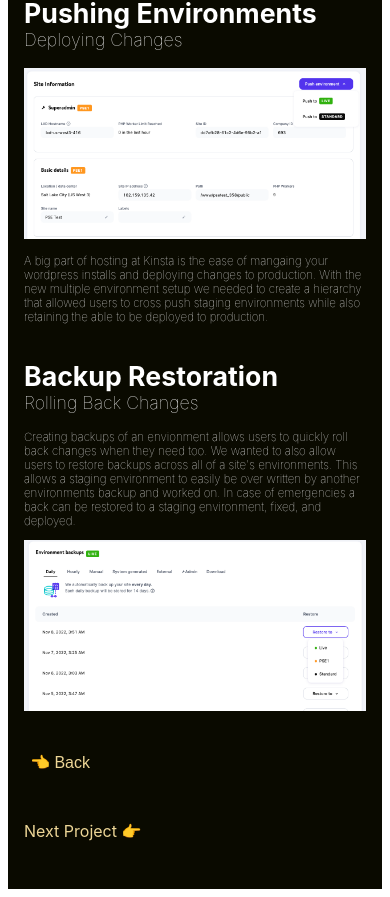
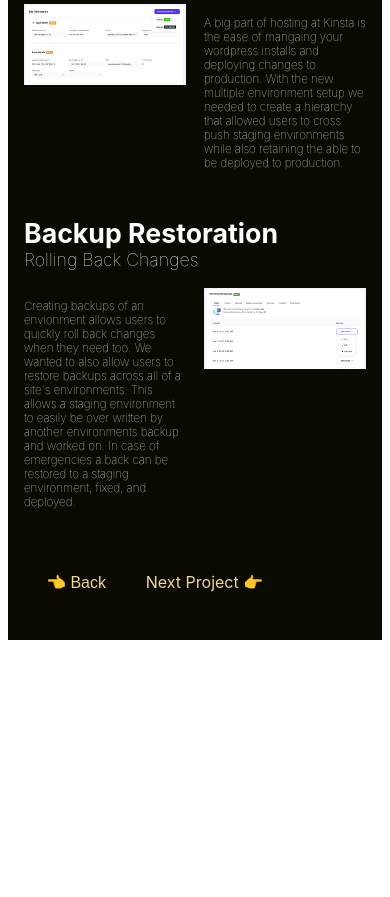
Before and after one commit to hyfyn/hyfyn, a Next.js app: page /projects/kinsta-premium-environments in a window 390 px wide. Shown: the part 935-1832 px from the top of the page. After the commit the page ends 1583 px from the top, so only its background shows below. Built offline with nearby package versions, Linux system fonts and the light colour scheme; what emotion-normalize would draw is missing.

Commit message:
feat: adds responsive prop to grid

```diff
--- a/src/app/components/atoms/grid/styles/index.ts
+++ b/src/app/components/atoms/grid/styles/index.ts
@@ -4,10 +4,11 @@ import { css } from "@emotion/react";
 type GridProps = {
   columns?: number;
   displayType: 'grid' | 'flex';
+  responsive?: boolean
 }
 // TODO add ability to pass dynamic grid layouts
 export const Grid = styled.div<GridProps>(
-  ({ theme, columns, displayType }) => css`
+  ({ theme, columns, displayType, responsive = true }) => css`
 
     ${displayType === 'grid' && css`
       display: grid;
@@ -23,12 +24,12 @@ export const Grid = styled.div<GridProps>(
         margin-left: 1em;
       }
     `}
-    @media (max-width: 1024px) {
-      display: block;
-      * {
-        margin-left: 0;
-      }
+    ${responsive ?? css`
+      @media (max-width: 1024px) {
+        display: block;
+        * {
+          margin-left: 0;
+        }
+      }`
     }
-
-  `
-);
+  `);
--- a/src/layout/project/index.tsx
+++ b/src/layout/project/index.tsx
@@ -28,7 +28,7 @@ const ProjectLayout = ({ children, ...props }: ProjectLayoutProps) => {
           {children}
         </div>
       </MDXProvider>
-      <Grid columns={2} displayType="flex">
+      <Grid columns={2} displayType="flex" responsive={false}>
         <BackButton />
         {props.meta.nextProject && (
           <Link href={`/projects/${props.meta.nextProject}`}>
--- a/src/pages/projects/kinsta-application-performance-monitoring.mdx
+++ b/src/pages/projects/kinsta-application-performance-monitoring.mdx
@@ -12,7 +12,7 @@ export const meta = {
   nextProject: "homeadvisor-pre-priced-packages",
 };
 
-<Grid columns={2} displayType="flex">
+<Grid columns={2} displayType="flex" responsive={false}>
   <BackButton />
   <Link scroll={true} href={`/projects/${meta.nextProject}`}>
     <a>Next Project 👉</a>
--- a/src/pages/projects/kinsta-premium-environments.mdx
+++ b/src/pages/projects/kinsta-premium-environments.mdx
@@ -12,7 +12,7 @@ export const meta = {
   nextProject: "kinsta-application-performance-monitoring",
 };
 
-<Grid columns={2} displayType="flex">
+<Grid columns={2} displayType="flex" responsive={false}>
   <BackButton />
   <Link scroll={true} href={`/projects/${meta.nextProject}`}>
     <a>Next Project 👉</a>
```
